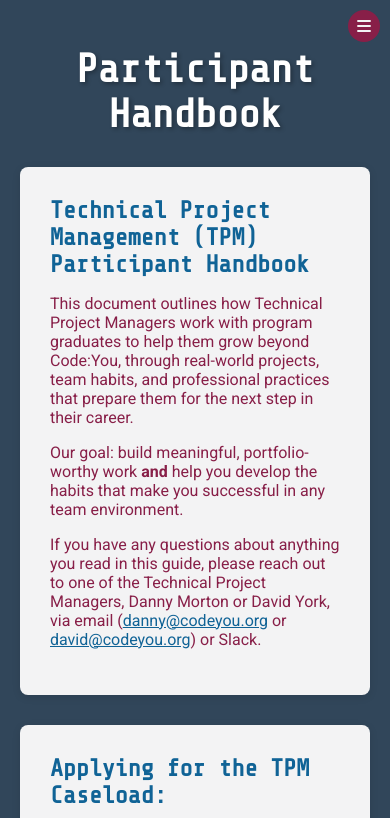
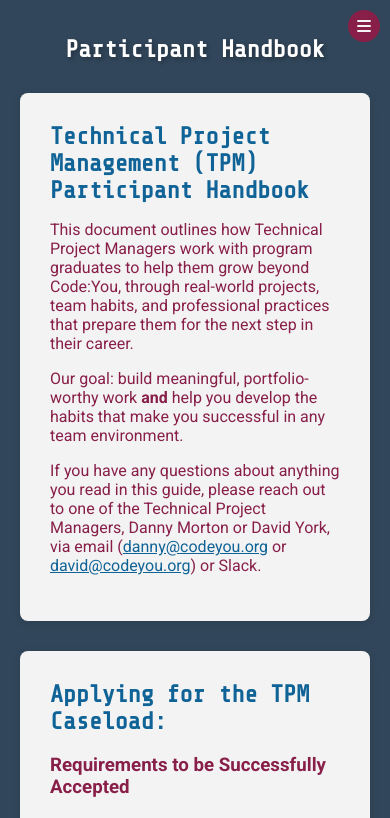
Before and after one commit to Code-You-Contributors/TPM-Assignment-Website, a Vue app: page / in a window 390 px wide. Shown: the top 818 px of the page. Built offline with nearby package versions, Linux system fonts and the light colour scheme.

Commit message:
style(header): add padding and make h1 responsive so text clears hamburger

```diff
--- a/src/assets/styles/global.css
+++ b/src/assets/styles/global.css
@@ -82,10 +82,11 @@ header {
   text-align: center;
   color: var(--white);
   margin-bottom: 30px;
+  padding: 0 40px;
 }
 
 header h1 {
-  font-size: 2.5rem;
+  font-size: clamp(1.5rem, 4vw, 2.5rem);
   margin-bottom: 10px;
   text-shadow: 2px 2px 4px rgba(0, 0, 0, 0.3);
   font-family: var(--font-alt-headline);
```
